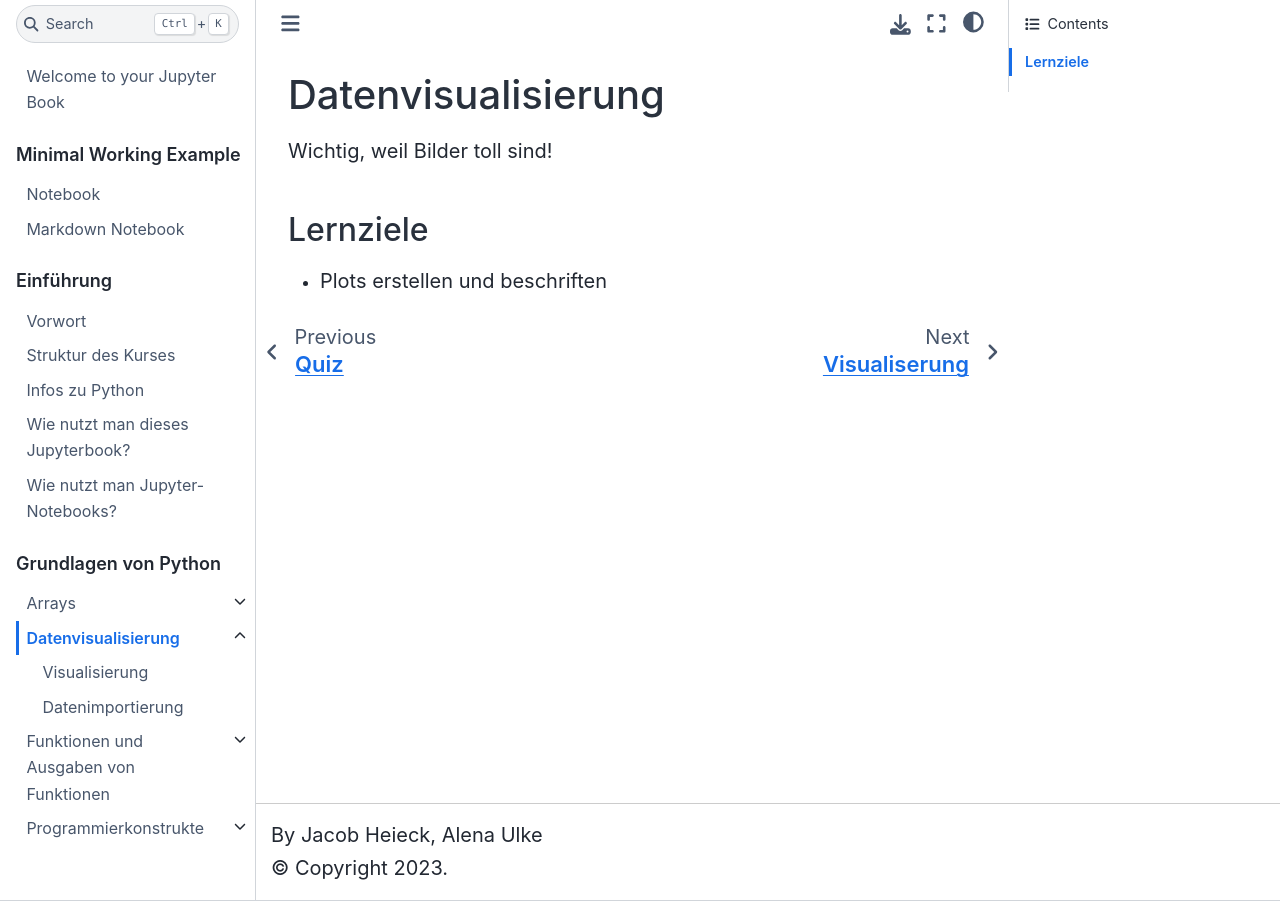
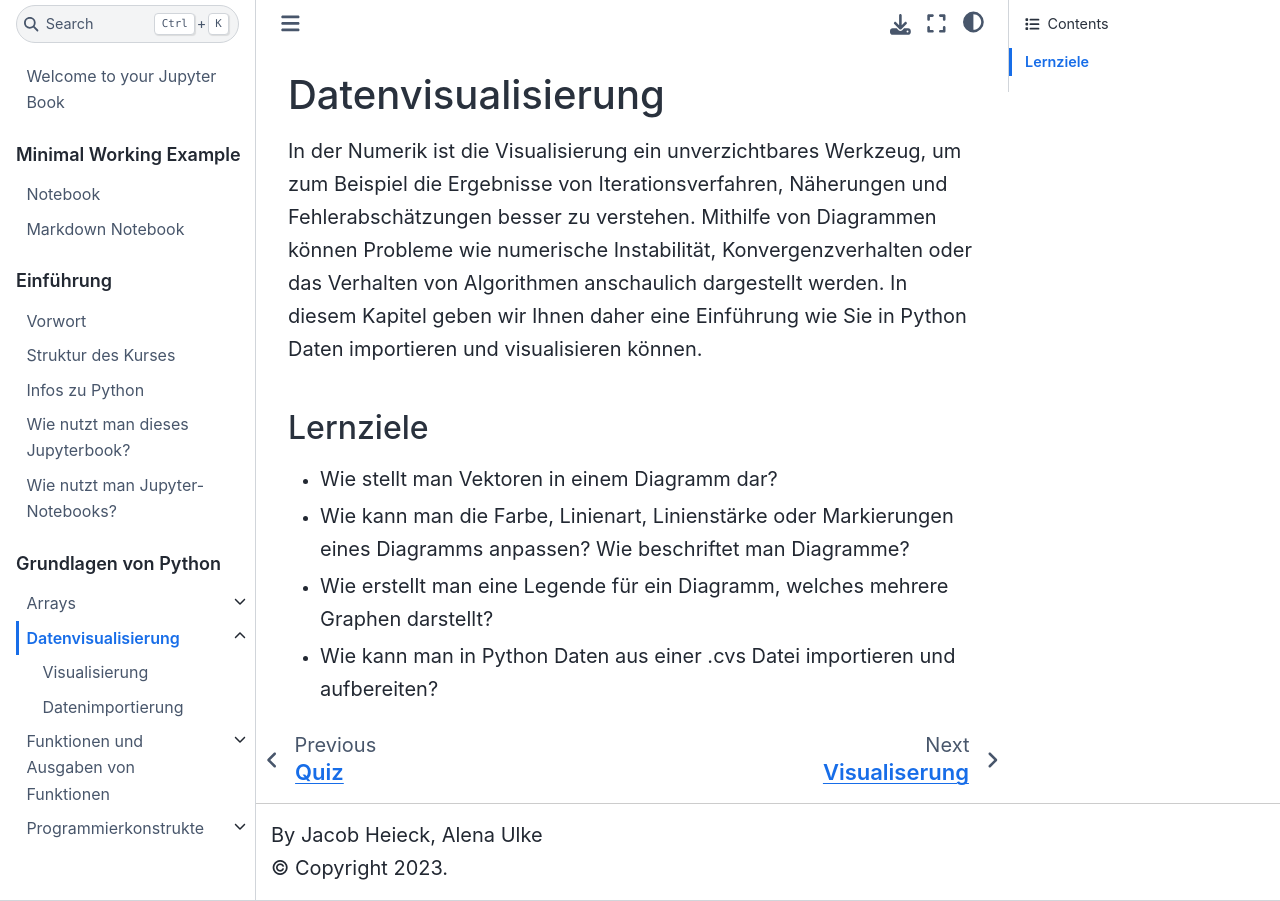
Before and after one commit to AlenaUlke/numerik-pythonkurs, a Jupyter Book: the page built from content/chapter02_basics/visualization/visualization_intro.md, in a window 1280 px wide. Built offline with Jupyter Book 1.0.4 settings and Sphinx 7.4.7 and the Sphinx Book theme 1.1.4, drawn with Linux system fonts in a browser that asks for light colours.

Commit message:
Visualisierung und while-Schleifen Update
Erklärung zu Visualisierung hinzugefügt.

Aufgaben, Lösung, und grobe Struktur der Erklärung für Funktion von while-Schleifen hinzugefügt.

```diff
--- a/content/chapter02_basics/visualization/visualization_intro.md
+++ b/content/chapter02_basics/visualization/visualization_intro.md
@@ -1,7 +1,10 @@
 # Datenvisualisierung
 
-Wichtig, weil Bilder toll sind!
+In der Numerik ist die Visualisierung ein unverzichtbares Werkzeug, um zum Beispiel die Ergebnisse von Iterationsverfahren, Näherungen und Fehlerabschätzungen besser zu verstehen. Mithilfe von Diagrammen können Probleme wie numerische Instabilität, Konvergenzverhalten oder das Verhalten von Algorithmen anschaulich dargestellt werden. In diesem Kapitel geben wir Ihnen daher eine Einführung wie Sie in Python Daten importieren und visualisieren können.
 
 ## Lernziele
 
-- Plots erstellen und beschriften
+- Wie stellt man Vektoren in einem Diagramm dar?
+- Wie kann man die Farbe, Linienart, Linienstärke oder Markierungen eines Diagramms anpassen? Wie beschriftet man Diagramme?
+- Wie erstellt man eine Legende für ein Diagramm, welches mehrere Graphen darstellt?
+- Wie kann man in Python Daten aus einer .cvs Datei importieren und aufbereiten?
```
Also changed, not shown: content/chapter02_basics/programmablaeufe/while_loops.ipynb, content/chapter02_basics/visualization/visualization.ipynb.
